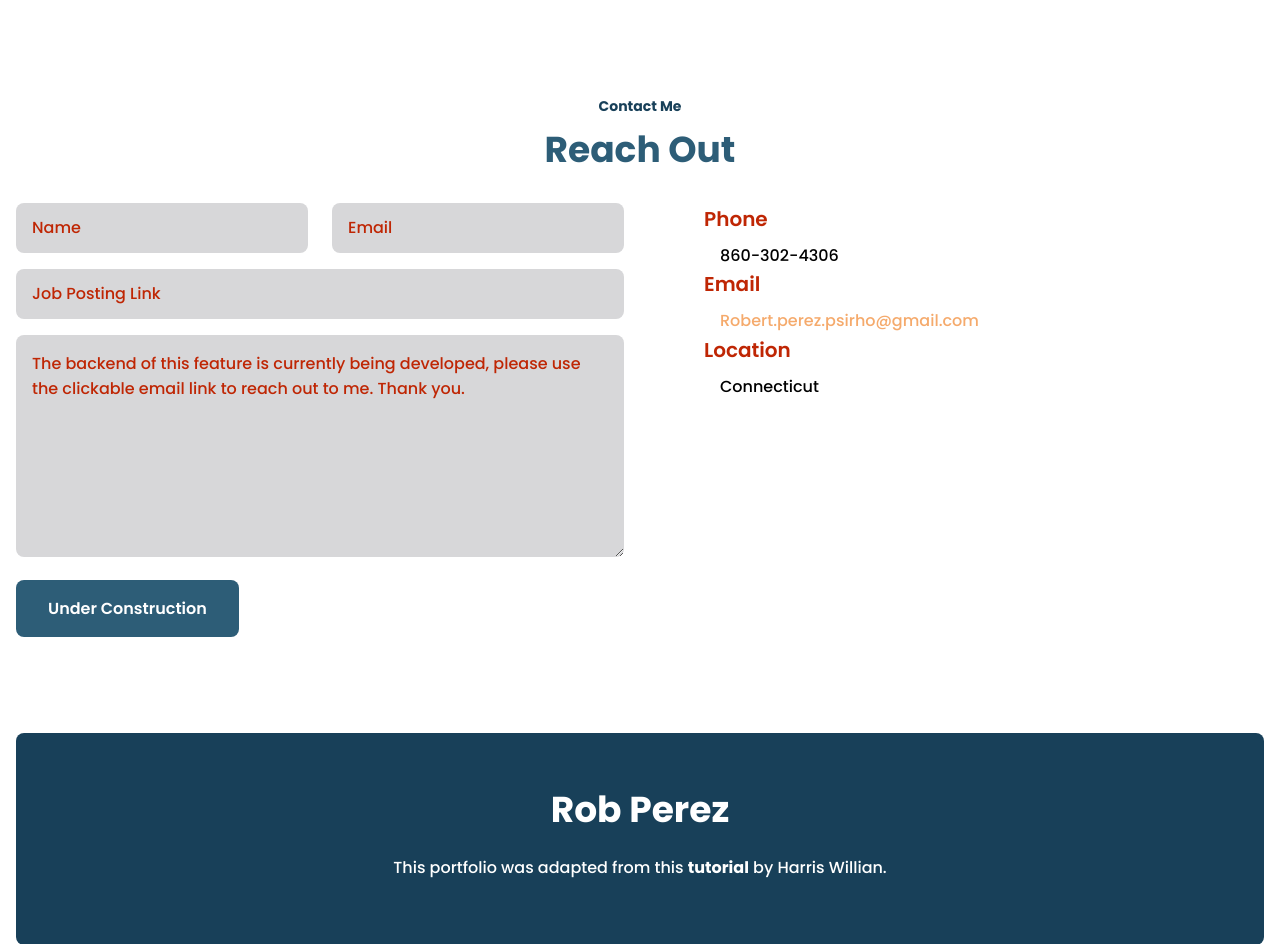
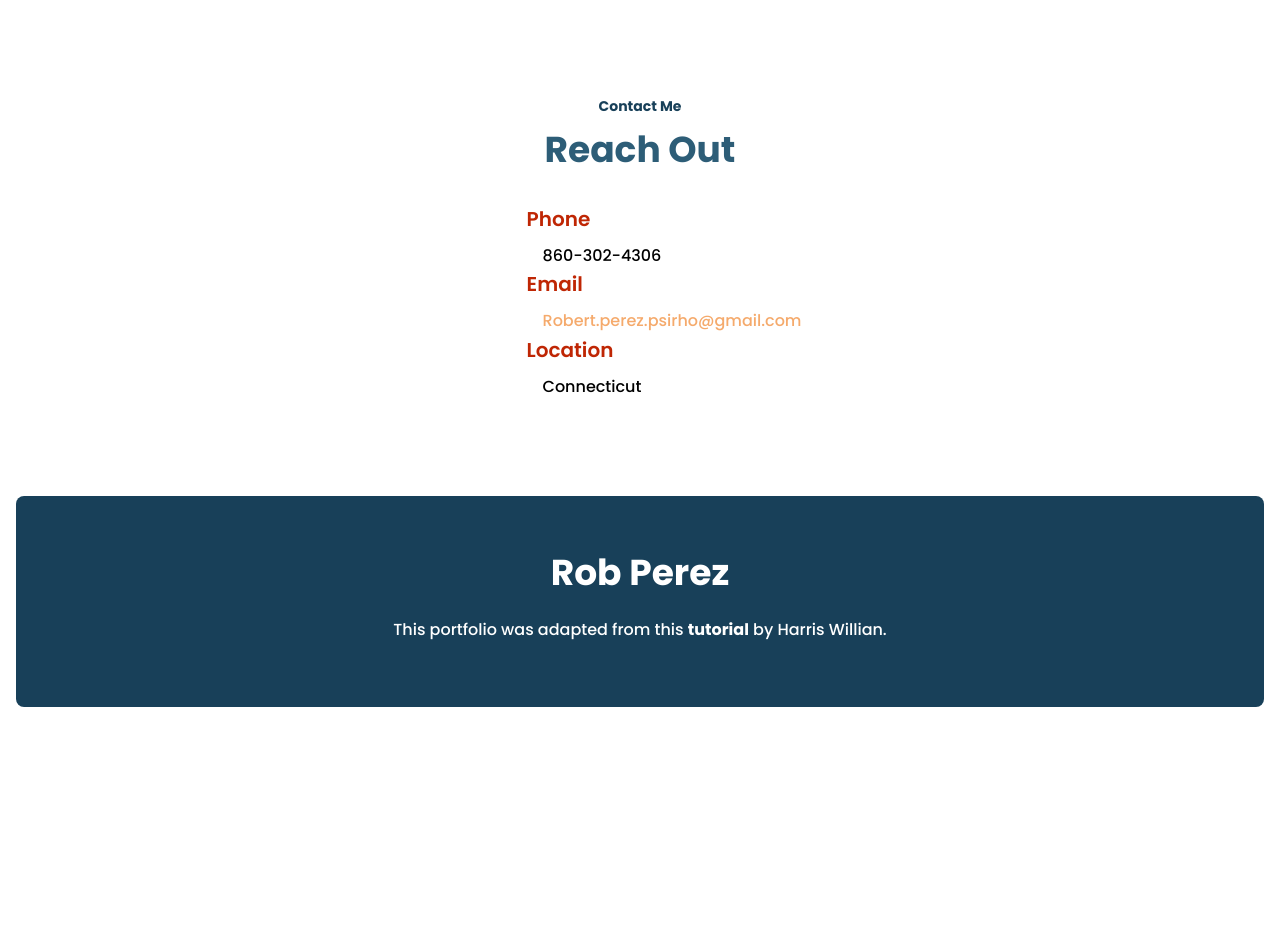
Before and after one commit to RobPerez155/Portfolio-Website, a PHP site: page / in a window 1280 px wide. Shown: the part 4566-5510 px from the top of the page. After the commit the page ends 5273 px from the top, so only its background shows below. Run offline with PHP 8.4, Linux system fonts and the light colour scheme.

Commit message:
Removed Form Container

```diff
--- a/assets/css/styles.css
+++ b/assets/css/styles.css
@@ -579,6 +579,8 @@ img{
 /* ===== CONTACT =====*/
 .contact__container{
   row-gap: 3rem;
+  display: flex;
+  justify-content: center;
 }
 
 .contact__input{
--- a/index.html
+++ b/index.html
@@ -302,7 +302,7 @@
   <h2 class="section-title">Reach Out</h2>
 
   <div class="contact__container bd-grid">
-    <form action="" class="contact__form">
+    <!-- <form action="" class="contact__form">
       <div class="contact__inputs">
         <input type="text" placeholder="Name" class="contact__input">
         <input type="mail" placeholder="Email" class="contact__input">
@@ -313,7 +313,7 @@
       <textarea name="" id="" cols="0" rows="10" placeholder="The backend of this feature is currently being developed, please use the clickable email link to reach out to me. Thank you." class="contact__input"></textarea>
 
       <input type="submit" value="Under Construction" class="button contact__button">
-    </form>
+    </form> -->
 
     <div>
       <div class="contact__info">
```
